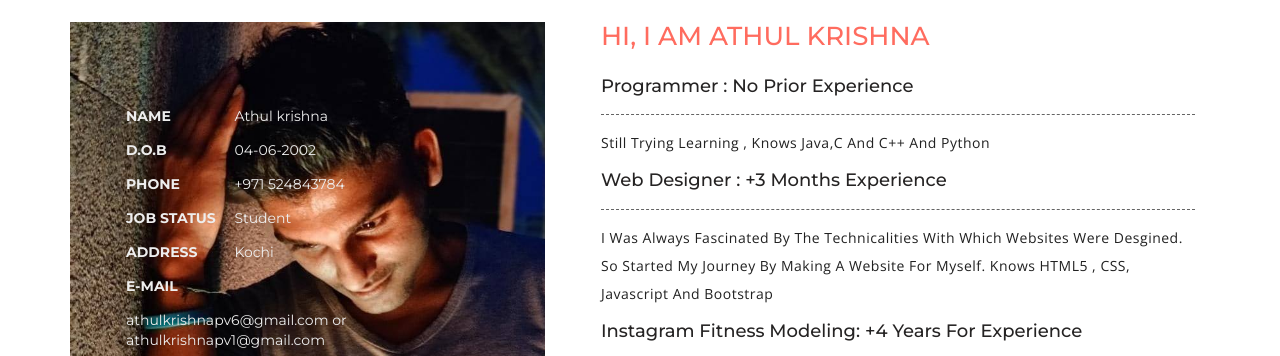
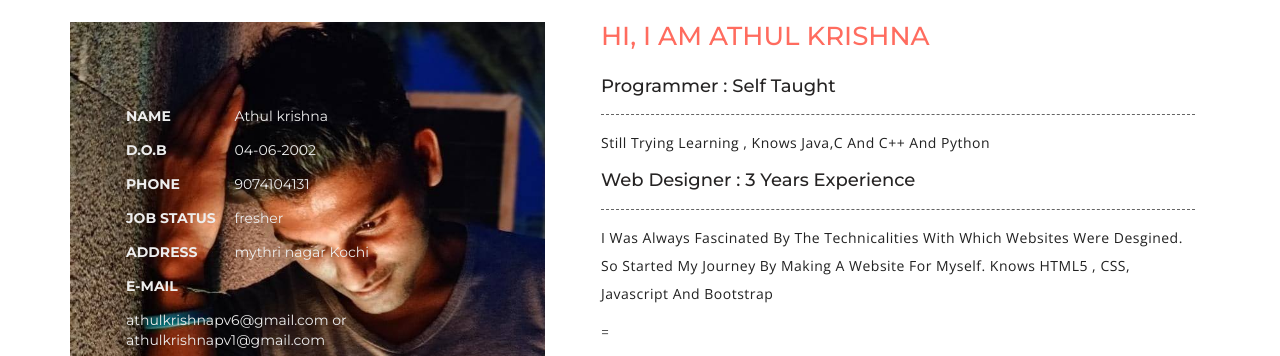
Before and after one commit to athul2k2/Athul-s-Static-Website, a plain HTML site: page index.html in a window 1280 px wide. Shown: the part 755-1111 px from the top of the page. Drawn offline with nearby package versions, Linux system fonts and the light colour scheme.

Commit message:
minor changes

```diff
--- a/index.html
+++ b/index.html
@@ -141,19 +141,20 @@
 								<li>
 									<ul class="agileits-address-text">
 										<li><b>PHONE</b></li>
-										<li>+971 524843784</li>
+										<li>9074104131</li>
 									</ul>
 								</li>
 								<li>
 									<ul class="agileits-address-text">
 										<li><b>JOB STATUS</b></li>
-										<li>Student</li>
+										<li>fresher</li>
 									</ul>
+
 								</li>
 								<li>
 									<ul class="agileits-address-text">
 										<li><b>ADDRESS </b></li>
-										<li>Kochi</li>
+										<li>mythri nagar Kochi</li>
 									</ul>
 								</li>
 								<li>
@@ -178,13 +179,12 @@
 		</div>
 		<div class="col-md-7 about_right">
 			<h3>Hi, I am Athul krishna</h3>
-			<h4>programmer : no prior experience</h4>
+			<h4>programmer : self taught </h4>
 			<p>Still trying learning , knows java,c and c++ and python </p>
-			<h4>Web designer : +3 months experience</h4>
+			<h4>Web designer : 3 years experience</h4>
 			<p>I was always fascinated by the technicalities with which websites were desgined. So started my journey by making a Website For Myself.
 				  knows HTML5 , CSS, Javascript and Bootstrap </p>
-			<h4>Instagram Fitness modeling: +4 years for experience</h4>
-			<p>Iam one  who is passionate about fitness and also love to share my health tips with others ,I want to inspire other to gain fitness and good health  </p>
+			=
 
 			<ul>
 				<li><a href="#contact" class="w3l scroll">Contact Me</a></li>
```
